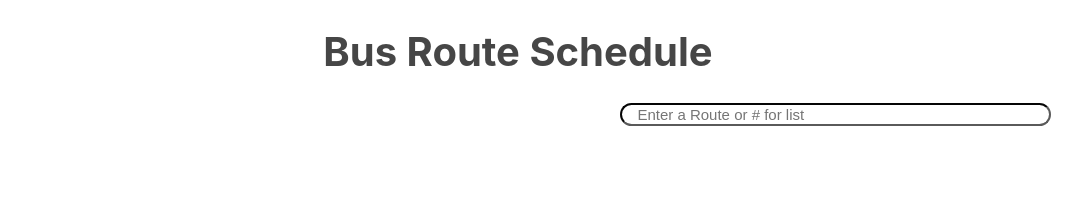
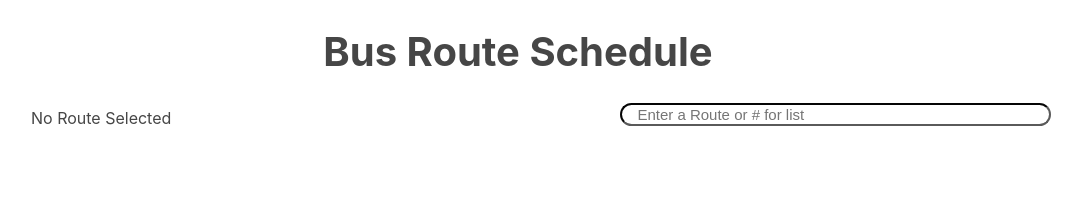
Before and after one commit to bearfacedcow/Node-React-Example, a React (Create React App) app in the folder client/: page / in a window 1280 px wide. Shown: the top 198 px of the page, without its empty margins (122-1204 px from the left). Built offline with nearby package versions, Linux system fonts and the light colour scheme; no server answers.

Commit message:
Added default display for no route

```diff
--- a/client/src/components/SelectedRoute.js
+++ b/client/src/components/SelectedRoute.js
@@ -2,7 +2,7 @@ import React, { Component } from "react";
 
 class SelectedRoute extends Component {
   render() {
-      const route = this.props.selectedRoute.title || "";
+      const route = this.props.selectedRoute.title || "No Route Selected";
     return (
       <div className="selected-route">
         <p>{route}</p>
```
